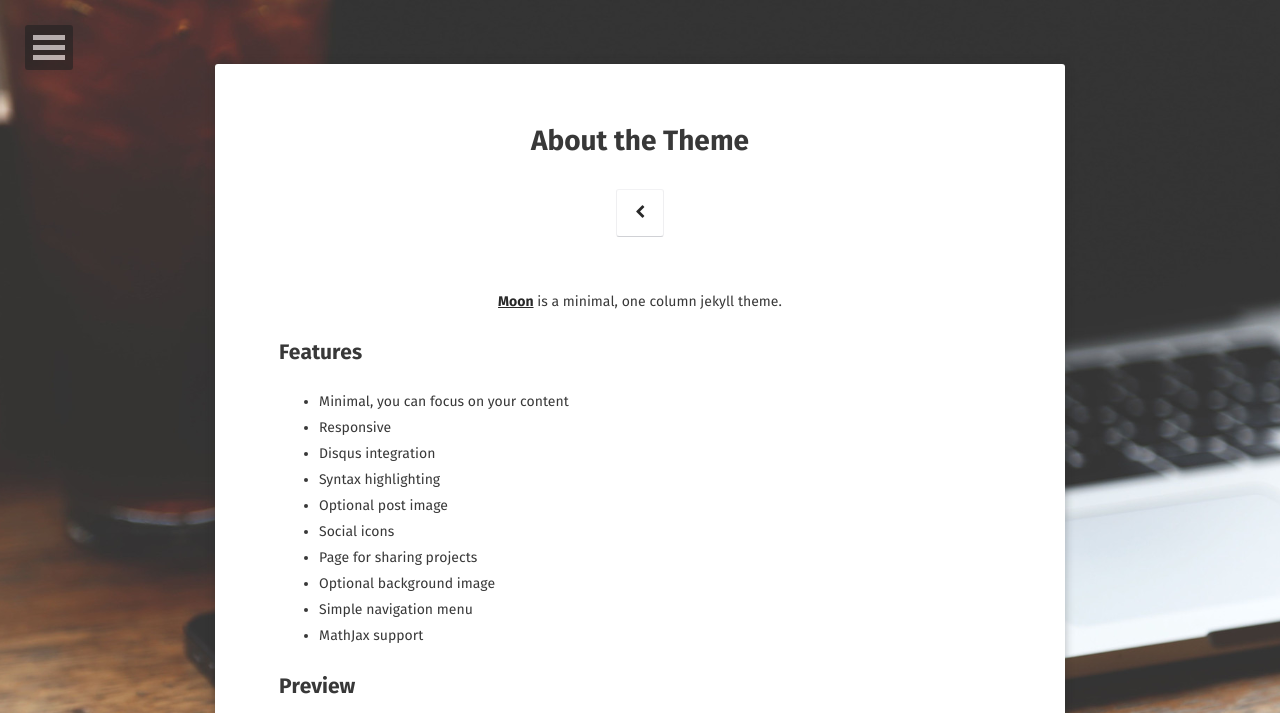
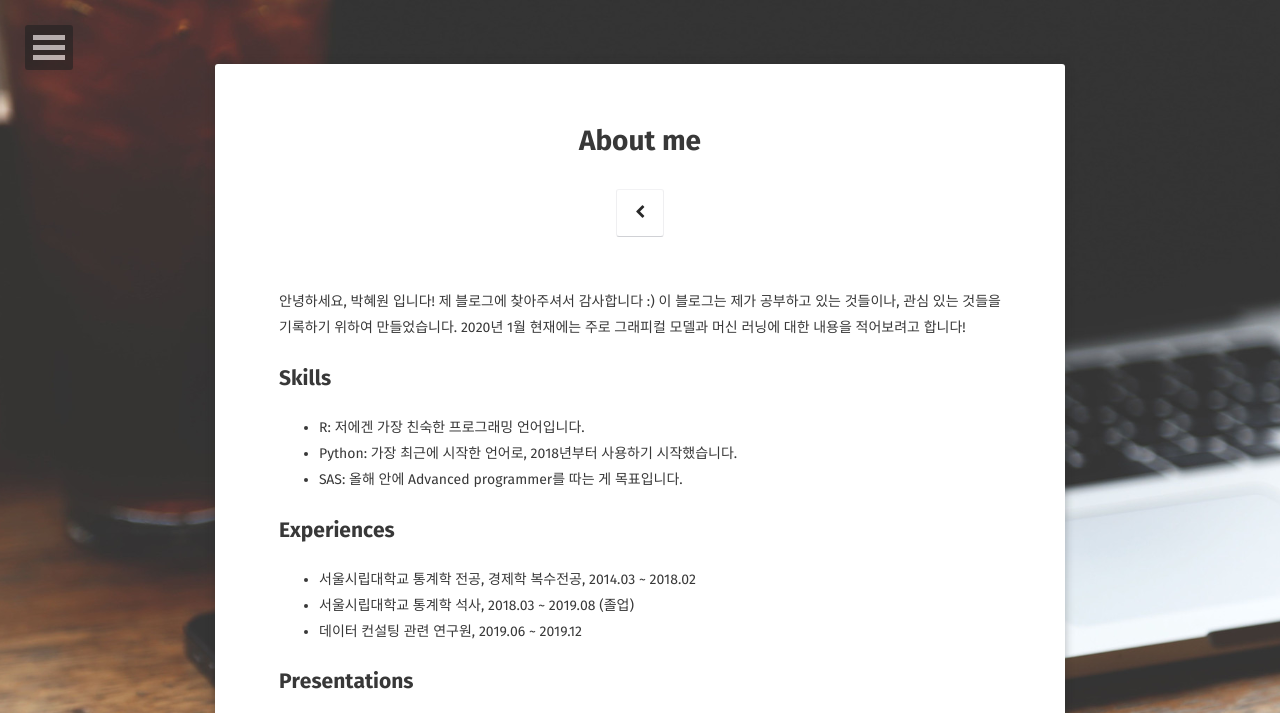
Before and after one commit to sdtrd011/sdtrd011.github.io, a Jekyll site: the page built from about/index.md, in a window 1280 px wide. Shown: the top 713 px of the page. Built offline with Jekyll 4.4.1, drawn with Linux system fonts in a browser that asks for light colours; some web fonts are replaced; some of the changed text lies outside the part shown; grey boxes are pictures that could not be loaded.

Commit message:
test-about

```diff
--- a/about/index.md
+++ b/about/index.md
@@ -1,37 +1,23 @@
 ---
 layout: page
-title: About the Theme
-tags: [about, Jekyll, theme, moon]
-date: 2016-03-21
+title: About me
+#tags: [about, Jekyll, theme, moon]
+#date: 2016-03-21
 comments: false
 ---
 
-<center><a href="http://taylantatli.github.io/Moon"><b>Moon</b></a> is a minimal, one column jekyll theme.</center>
+안녕하세요, 박혜원 입니다! 제 블로그에 찾아주셔서 감사합니다 :) 이 블로그는 제가 공부하고 있는 것들이나, 관심 있는 것들을 기록하기 위하여 만들었습니다. 2020년 1월 현재에는 주로 그래피컬 모델과 머신 러닝에 대한 내용을 적어보려고 합니다!
 
-## Features
-* Minimal, you can focus on your content
-* Responsive
-* Disqus integration
-* Syntax highlighting
-* Optional post image
-* Social icons
-* Page for sharing projects
-* Optional background image
-* Simple navigation menu
-* MathJax support
+## Skills
+* R: 저에겐 가장 친숙한 프로그래밍 언어입니다.
+* Python: 가장 최근에 시작한 언어로, 2018년부터 사용하기 시작했습니다.
+* SAS: 올해 안에 Advanced programmer를 따는 게 목표입니다.
 
-## Preview
+## Experiences
+* 서울시립대학교 통계학 전공, 경제학 복수전공, 2014.03 ~ 2018.02
+* 서울시립대학교 통계학 석사, 2018.03 ~ 2019.08 (졸업)
+* 데이터 컨설팅 관련 연구원, 2019.06 ~ 2019.12
 
-{% capture images %}
-    https://cloud.githubusercontent.com/assets/754514/14509720/61c61058-01d6-11e6-93ab-0918515ecd56.png
-    https://cloud.githubusercontent.com/assets/754514/14509716/61ac6c8e-01d6-11e6-879f-8308883de790.png
-{% endcapture %}
-{% include gallery images=images caption="Screenshots of Moon Theme" cols=2 %}
-
-See a [live version of Moon](http://taylantatli.github.io/Moon) hosted on GitHub.
-
-## Getting Started
-
-To learn how to install and use this theme check out the [Setup Guide](http://taylantatli.me/Moon/moon-theme/) for more information.
-
-[Install Moon](https://github.com/TaylanTatli/Moon){: .btn}
+## Presentations
+* AISTATS 2019 Poster session, 2019.04 : Identifiability of Generalized Hypergeometric Distribution (GHD) Dircected Acyclic Graphical Models
+* 한국통계학회 춘계학술발표회 포스터 발표, 2019.05 : 타자들의 특성 분석을 위한 포아송 방향성 비순환 그래피컬 모델
```
